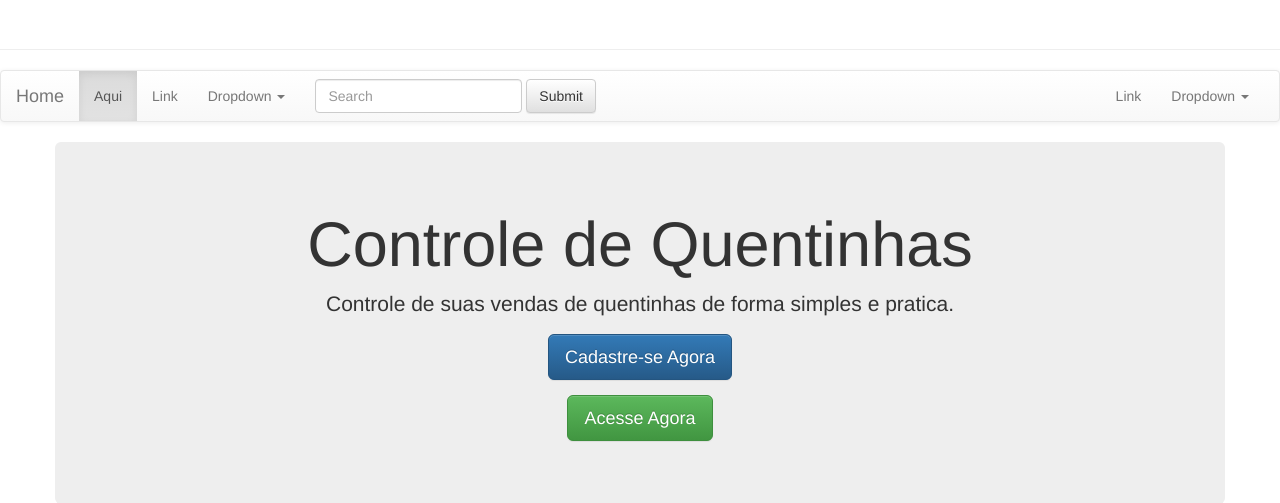
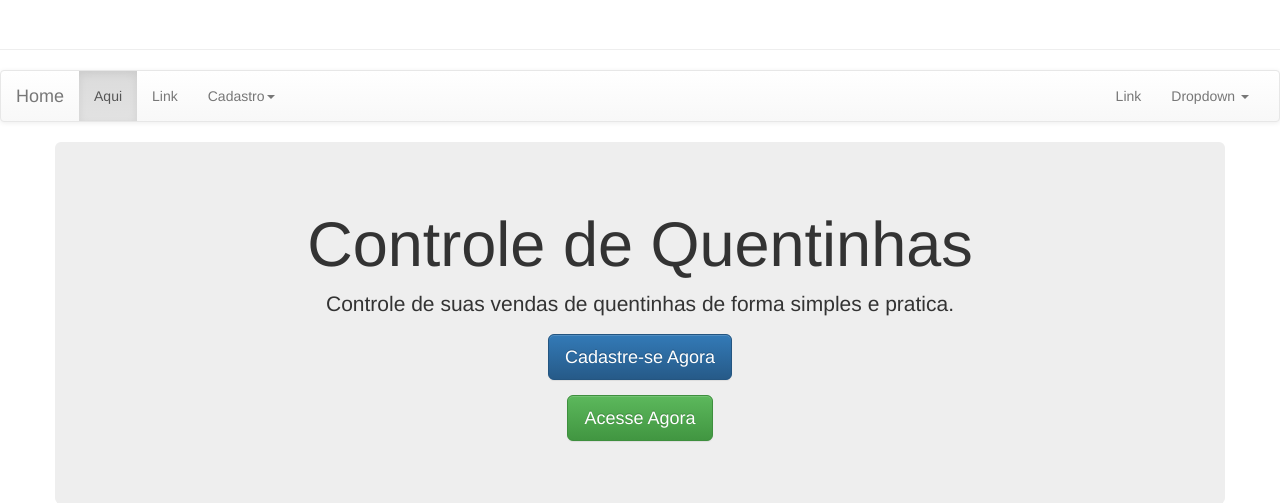
Before and after one commit to evandrorisso/Quentinhas, a PHP site: page / in a window 1280 px wide. Shown: the top 503 px of the page. Run offline with PHP 8.4, Linux system fonts and the light colour scheme; some libraries are stand-ins or nearby versions.

Commit message:
Ajustando o menu

```diff
--- a/View/Home/Menu.php
+++ b/View/Home/Menu.php
@@ -22,7 +22,7 @@
         <li class="active"><a href="http://quentinha.exodoti.xyz/">Aqui <span class="sr-only">(current)</span></a></li>
         <li><a href="#">Link</a></li>
         <li class="dropdown">
-          <a href="#" class="dropdown-toggle" data-toggle="dropdown" role="button" aria-haspopup="true" aria-expanded="false">Dropdown <span class="caret"></span></a>
+          <a href="#" class="dropdown-toggle" data-toggle="dropdown" role="button" aria-haspopup="true" aria-expanded="false">Cadastro<span class="caret"></span></a>
           <ul class="dropdown-menu">
             <li><a href="http://quentinha.exodoti.xyz/Home/SobreNos">Sobre Nós</a></li>
             <li><a href="#">Another action</a></li>
@@ -34,12 +34,6 @@
           </ul>
         </li>
       </ul>
-      <form class="navbar-form navbar-left">
-        <div class="form-group">
-          <input type="text" class="form-control" placeholder="Search">
-        </div>
-        <button type="submit" class="btn btn-default">Submit</button>
-      </form>
       <ul class="nav navbar-nav navbar-right">
         <li><a href="#">Link</a></li>
         <li class="dropdown">
```
